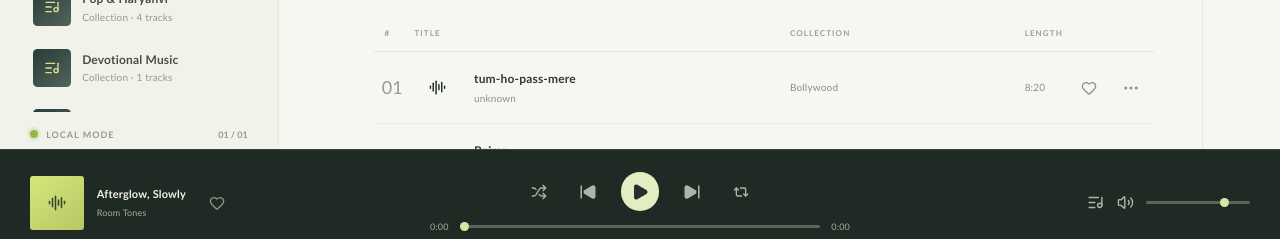
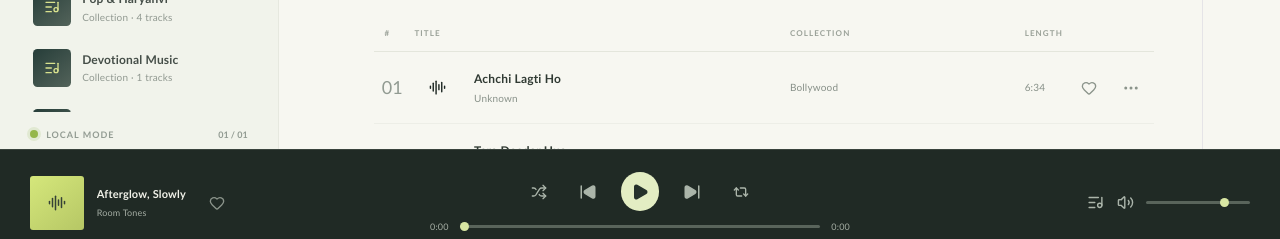
Before and after one commit to developer-uday/spotify--clone, a React (Vite) app: page / in a window 1280 px wide. Shown: the part 545-784 px from the top of the page. Built offline with nearby package versions, Linux system fonts and the light colour scheme.

Commit message:
Modify track durations and add new tracks
Updated the duration of existing tracks and added new tracks to the catalog.

```diff
--- a/src/catalog.js
+++ b/src/catalog.js
@@ -209,8 +209,28 @@ export const bundledTracks = [
     kind: "bundled",
     collection: "Bollywood",
     file: "tum-ho-pass-mere.mp3",
-    duration: 500,
+    duration: 312,
     art: "art-tum-ho-pass-mere",
+  },
+    {
+    id: "tera-deedar-hua",
+    title: "Tera Deedar Hua",
+    artist: "Unknown",
+    kind: "bundled",
+    collection: "Bollywood",
+    file: "tera-deedar-hua.mp3",
+    duration: 346,
+    art: "art-tera-deedar-hua",
+  },
+  {
+    id: "achchi-lagti-ho",
+    title: "Achchi Lagti Ho",
+    artist: "Unknown",
+    kind: "bundled",
+    collection: "Bollywood",
+    file: "achchi-lagti-ho.mp3",
+    duration: 394,
+    art: "art-achchi-lagti-ho",
   },
 ];
 
```
